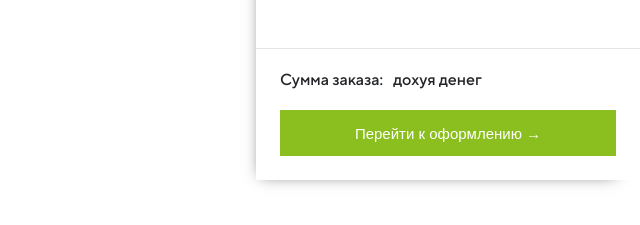
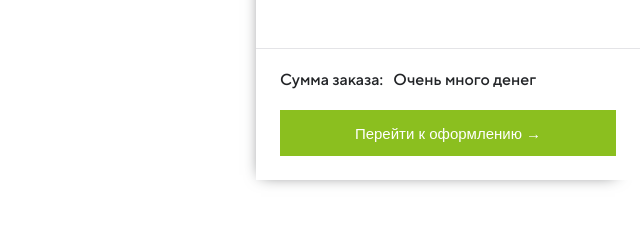
Before and after one commit to mattewkl/buisness_up_test-task, a website: page index.html in a window 1280 px wide. Both pictures are taken after a click on the button 1182 px from the left and 121 px from the top of the page. Shown: the part 481-706 px from the top of the page, 640-1280 px from the left. Drawn offline with nearby package versions, Linux system fonts and the light colour scheme; files that its build step writes are made by us from their sources; files whose address does not match are found by name; a web font is replaced by a local one.

Commit message:
Update index.html

```diff
--- a/index.html
+++ b/index.html
@@ -109,7 +109,7 @@
             </ul>
             <article class="header__cart-confirmation-block">
                 <p class="med-16-text no-mp-border-box">
-                    Сумма заказа:&nbsp;&nbsp;&nbsp;<span class="header__class-total no-mp-border-box">дохуя денег</span>
+                    Сумма заказа:&nbsp;&nbsp;&nbsp;<span class="header__class-total no-mp-border-box">Очень много денег</span>
                 </p>
                 <button class="header__cart-confirm med-15-text_color no-mp-border-box no-button-classes">Перейти к оформлению →</button>
             </article>
```
